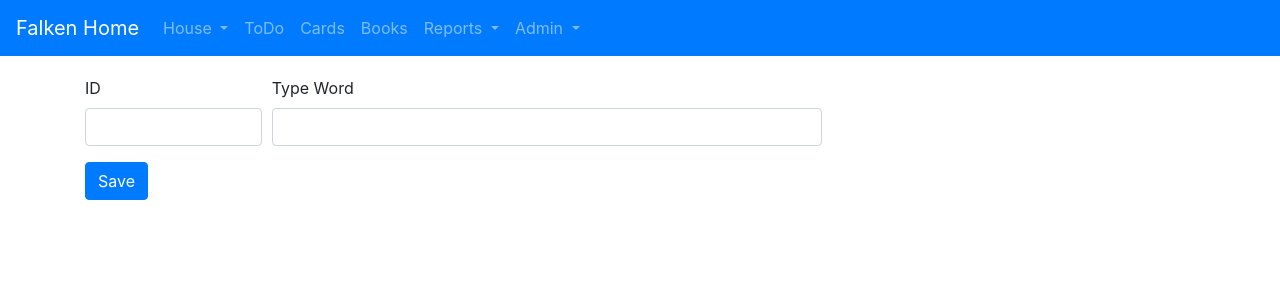
After one commit to falken20/falken_utils, a Django app: page /cards/new_wordtype/ in a window 1280 px wide. The commit adds this page. Shown: the top 300 px of the page. Run offline with Django 3.2, Linux system fonts and the light colour scheme; some libraries are stand-ins or nearby versions.

Commit message:
Admin forms for author, book, word type y word

```diff
--- a/app_english_dic/urls.py
+++ b/app_english_dic/urls.py
@@ -5,4 +5,10 @@ from . import views
 urlpatterns = [
     # path('', views.CardView.as_view(), name='card_view'),
     path('', views.card_view, name='card_view'),
+
+    path('new_wordtype/', views.wordtype_form, name='form_new_wordtype'),
+    path('add_wordtype/', views.add_wordtype, name='create_new_wordtype'),
+
+    path('new_word/', views.word_form, name='form_new_word'),
+    path('add_word/', views.add_word, name='create_new_word'),
 ]
--- a/app_english_dic/views.py
+++ b/app_english_dic/views.py
@@ -1,5 +1,5 @@
 from django.shortcuts import render
-from django.http import HttpResponse
+from django.http import HttpResponse, HttpResponseRedirect
 from django.views import generic
 import logging
 import os
@@ -34,3 +34,61 @@ class CardView(generic.ListView):
     template_name = 'english_dic/cards.html'
     queryset = get_random_item(WordItem)
 """
+
+
+def wordtype_form(request):
+    """ Show the form for adding types of words """
+
+    logging.info(f'{os.getenv("ID_LOG", "")} Show the form for adding types of word')
+
+    template_name = 'english_dic/wordtypes_form.html'
+
+    # If it comes for adding another type (add_typeword)
+    message = ''
+    if request.GET.get('status', None) == 'OK':
+        message = 'WordType successfully saved!!'
+
+    return render(request, template_name, {'message': message})
+
+
+def add_wordtype(request):
+    """ Insert a new type of word in the DB """
+
+    logging.info(f'{os.getenv("ID_LOG", "")} Starting to add a type of word in the DB')
+
+    wordtypeitem = WordTypeItem(word_type_id=request.POST['word_type_id'],
+                                word_type=request.POST['word_type'])
+    wordtypeitem.save()
+
+    logging.info(f'{os.getenv("ID_LOG", "")} Type of word "{wordtypeitem}" successfully saved in the DB')
+
+    return HttpResponseRedirect('/cards/new_wordtype?status=OK')
+
+
+def word_form(request):
+    """ Show the form for adding words """
+
+    logging.info(f'{os.getenv("ID_LOG", "")} Show the form for adding englsh and spanish words')
+
+    template_name = 'english_dic/words_form.html'
+
+    queryset = WordTypeItem.objects.all().order_by('word_type')
+
+    return render(request, template_name, {'wordtypes': queryset})
+
+
+def add_word(request):
+    """ Insert a new word in the DB """
+
+    logging.info(f'{os.getenv("ID_LOG", "")} Starting to add a word in the DB')
+
+    # Get the WordTypeItem selected
+    wordtype_item = WordTypeItem.objects.get(word_type_id=request.POST['word_type_id'])
+
+    WordItem(word_en=request.POST['word_en'],
+             word_es=request.POST['word_es'],
+             word_type=wordtype_item)
+
+    logging.info(f'{os.getenv("ID_LOG", "")} Word "{request.POST["word_en"]}" successfully saved in DB')
+
+    return HttpResponseRedirect('/cards/')
--- a/home_project/urls.py
+++ b/home_project/urls.py
@@ -34,7 +34,6 @@ urlpatterns = [
     path('cards/', include('app_english_dic.urls')),
 
     # About Home app
-
     path('house/', include('app_home.urls')),
 
     # About Books app
--- a/templates/base.html
+++ b/templates/base.html
@@ -39,11 +39,11 @@
           </li>
 
           <li class="nav-item">
-            <a class="nav-link" href="/cards">English words</a>
+            <a class="nav-link" href="/todo">ToDo</a>
           </li>
 
           <li class="nav-item">
-            <a class="nav-link" href="/todo">ToDo</a>
+            <a class="nav-link" href="/cards">Cards</a>
           </li>
 
           <li class="nav-item">
@@ -57,7 +57,6 @@
             <div class="dropdown-menu" aria-labelledby="navbarDropdown">
               <a class="dropdown-item" href="">Times words</a>
               <a class="dropdown-item" href="">Year books</a>
-              <div class="dropdown-divider"></div>
             </div>
           </li>
 
@@ -67,8 +66,8 @@
             </a>
             <div class="dropdown-menu" aria-labelledby="navbarDropdown">
 
-              <a class="dropdown-item" href="">English words</a>
-              <a class="dropdown-item" href="">English words types</a>
+              <a class="dropdown-item" href="/cards/new_wordtype">English word types</a>
+              <a class="dropdown-item" href="/cards/new_word">English/Spanish words</a>
               <div class="dropdown-divider"></div>
               <a class="dropdown-item" href="/books/new_author">Authors</a>
               <a class="dropdown-item" href="/books/new_book">Books</a>
--- a/templates/books/books_form.html
+++ b/templates/books/books_form.html
@@ -7,7 +7,7 @@
 <div class="container" style="margin-top:20px;">
 
     <form action="/books/add_book/" method="POST"> {% csrf_token %}
-      <div class="form-group">
+      <div class="form-group col-md-2">
         <label for="year">Year</label>
         <input type="number" class="form-control" name="year" id="year" max="2099" placeholder="2020" maxlength="4" required max-width="4">
       </div>
--- /dev/null
+++ b/templates/english_dic/wordtypes_form.html
@@ -0,0 +1,29 @@
+{% extends 'base.html' %}
+
+{% block content %}
+
+{% load static %}
+
+<div class="container" style="margin-top:20px;">
+
+    <form action="/cards/add_wordtype/" method="POST"> {% csrf_token %}
+
+      <div class="form-row">
+          <div class="form-group col-md-2">
+            <label for="word_type_id">ID</label>
+            <input type="text" class="form-control" name="word_type_id" id="word_type_id" maxlength="10" required>
+          </div>
+          <div class="form-group col-md-6">
+            <label for="word_type">Type Word</label>
+            <input type="text" class="form-control" id="word_type" name="word_type">
+          </div>
+      </div>
+      <button type="submit" class="btn btn-primary">Save</button>
+
+    </form>
+
+    <label style="color: green; margin-top:20px">{{ message }} </label>
+
+</div>
+
+{% endblock content %}
--- a/templates/home/weather.html
+++ b/templates/home/weather.html
@@ -11,8 +11,8 @@
     <table class="table table-striped">
         <thead>
             <tr>
-                <th> {{ city }}</th>
-                <th> {{ time }}</th>
+                <th> {{ city }} </th>
+                <th> {{ time }} </th>
             </tr>
         </thead>
         <tbody>
```
Also changed, not shown: app_books/views.py (+4 -3 lines), templates/english_dic/words_form.html (added, +38 -0 lines).
